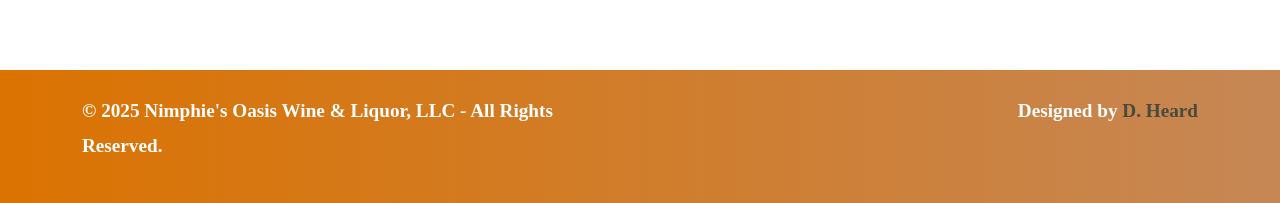
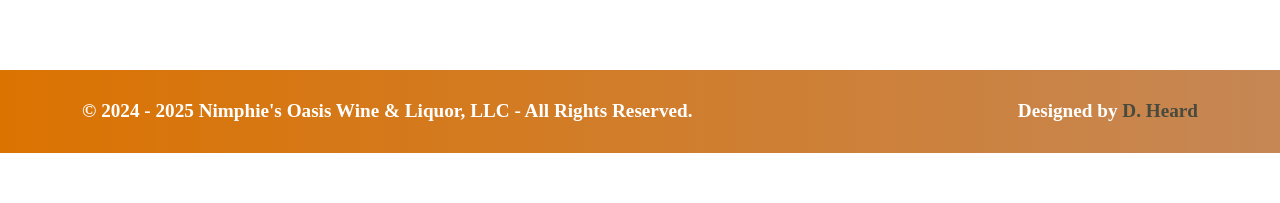
Before and after one commit to dq-heard/NimphiesOasis, a plain HTML site: page index.html in a window 1280 px wide. Shown: the part 4961-5164 px from the top of the page. After the commit the page ends 5114 px from the top, so only its background shows below. Drawn offline with nearby package versions, Linux system fonts and the light colour scheme; a web font is replaced by a local one.

Commit message:
Minor Style Tweaks

```diff
--- a/css/style.css
+++ b/css/style.css
@@ -73,8 +73,8 @@
   position: relative;
 }
 *::-webkit-scrollbar {
-  height: 0.5em;
-  width: 1em;
+  height: 0.5rem;
+  width: 0.5rem;
 }
 *::-webkit-scrollbar-track {
   background-color: var(--bs-light);
--- a/index.html
+++ b/index.html
@@ -343,19 +343,19 @@
     </section>
 
     <!--footer-->
-    <footer class="py-4">
+    <footer class="pt-4 pb-2">
       <div class="container-lg">
         <div class="row">
-          <div class="col-md-6">
+          <div class="col-md-7">
             <p class="copyright">
-              ©
+              © 2024 -
               <script>
                 document.write(new Date().getFullYear());
               </script>
               Nimphie's Oasis Wine & Liquor, LLC - All Rights Reserved.
             </p>
           </div>
-          <div class="col-md-6 text-md-end">
+          <div class="col-md-5 text-md-end">
             <p>
               Designed by
               <a href="https://dq-heard.vercel.app/">D. Heard</a>
```
